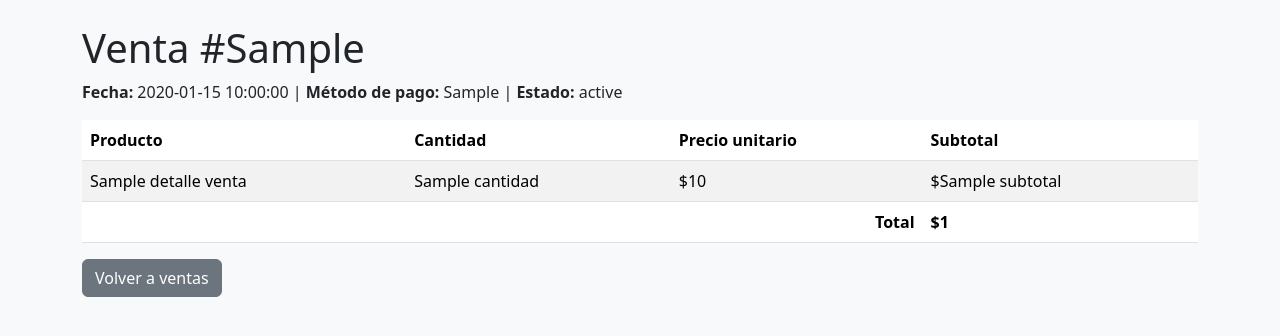
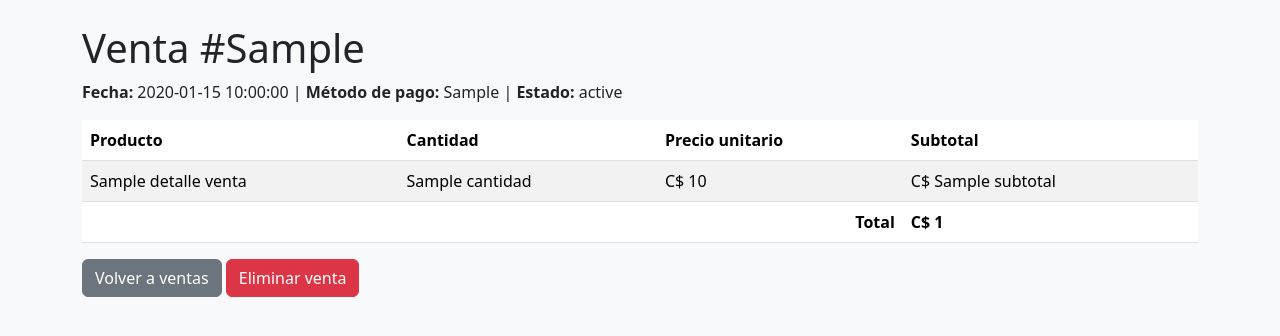
Before and after one commit to luisfer2321/store-database-project, a Flask app: page /ventas/1 in a window 1280 px wide. Shown: the part 56-392 px from the top of the page. Run offline with Flask 3, Linux system fonts and the light colour scheme; a database or web service that is not in the repository returns one stand-in record (values such as "Sample title"); some libraries are stand-ins or nearby versions.

Commit message:
Change currency format from $ to C$ in venta_detalle.html

```diff
--- a/tienda_app 3/templates/venta_detalle.html
+++ b/tienda_app 3/templates/venta_detalle.html
@@ -1,3 +1,4 @@
+
 {% extends "base.html" %}
 {% block content %}
 <h1>Venta #{{ venta.id_venta }}</h1>
@@ -9,14 +10,17 @@
         <tr>
             <td>{{ d.producto_nombre }}</td>
             <td>{{ d.cantidad }}</td>
-            <td>${{ d.precio_unitario }}</td>
-            <td>${{ d.subtotal }}</td>
+            <td>C$ {{ d.precio_unitario }}</td>
+            <td>C$ {{ d.subtotal }}</td>
         </tr>
     {% endfor %}
     </tbody>
     <tfoot>
-        <tr><th colspan="3" class="text-end">Total</th><th>${{ venta.total_venta }}</th></tr>
+        <tr><th colspan="3" class="text-end">Total</th><th>C$ {{ venta.total_venta }}</th></tr>
     </tfoot>
 </table>
 <a href="/ventas" class="btn btn-secondary">Volver a ventas</a>
+<form method="POST" action="/ventas/eliminar/{{ venta.id_venta }}" class="d-inline" onsubmit="return confirm('¿Eliminar esta venta? El stock de los productos se restaurará automáticamente. Esta acción no se puede deshacer.');">
+    <button type="submit" class="btn btn-danger">Eliminar venta</button>
+</form>
 {% endblock %}
```
